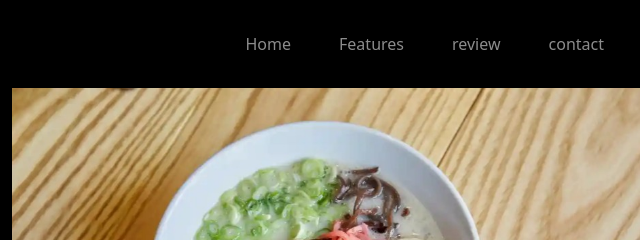
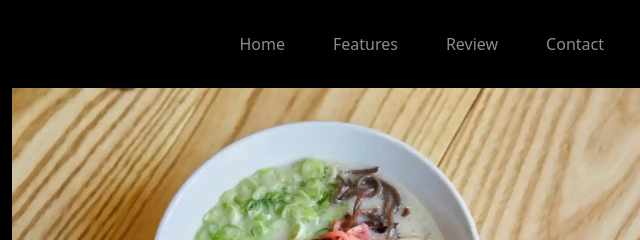
Before and after one commit to lokeshhhh25/responsive-cafe-site, a plain HTML site: page blackrosebistro/index.html in a window 1280 px wide. Shown: the top 240 px of the page, 640-1280 px from the left. Drawn offline with nearby package versions, Linux system fonts and the light colour scheme; files that its build step writes are made by us from their sources.

Commit message:
Update index.html

```diff
--- a/blackrosebistro/index.html
+++ b/blackrosebistro/index.html
@@ -41,8 +41,8 @@
             <div class="navbar-nav ms-auto">
               <a class="nav-link" aria-current="page" href="#">Home</a>
               <a class="nav-link" href="#">Features</a>
-              <a class="nav-link" href="#">review</a>
-              <a class="nav-link" href="/contact_us/contact.html" target="_blank">contact</a>
+              <a class="nav-link" href="#">Review</a>
+              <a class="nav-link" href="responsive-cafe-site/blackrosebistro/contact_us/contact.html" target="_blank">Contact</a>
             </div>
           </div>
 
```
